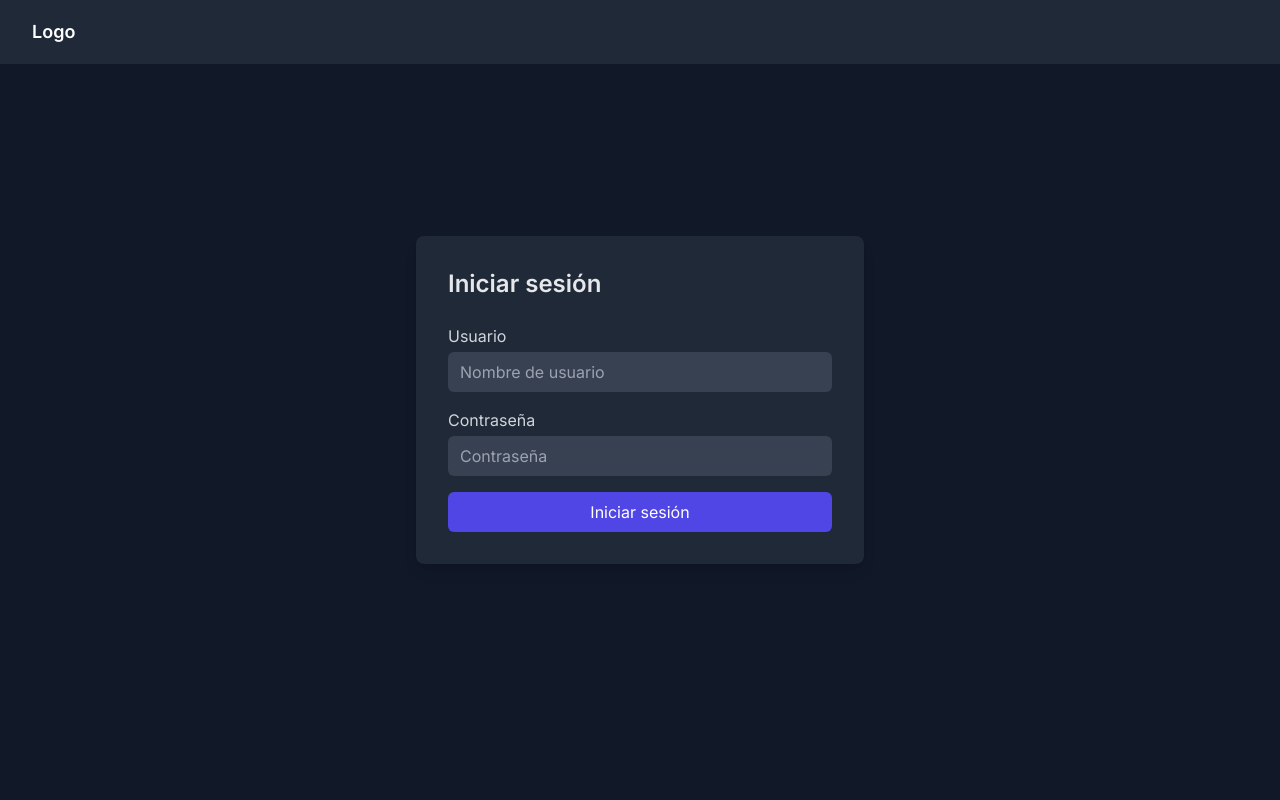
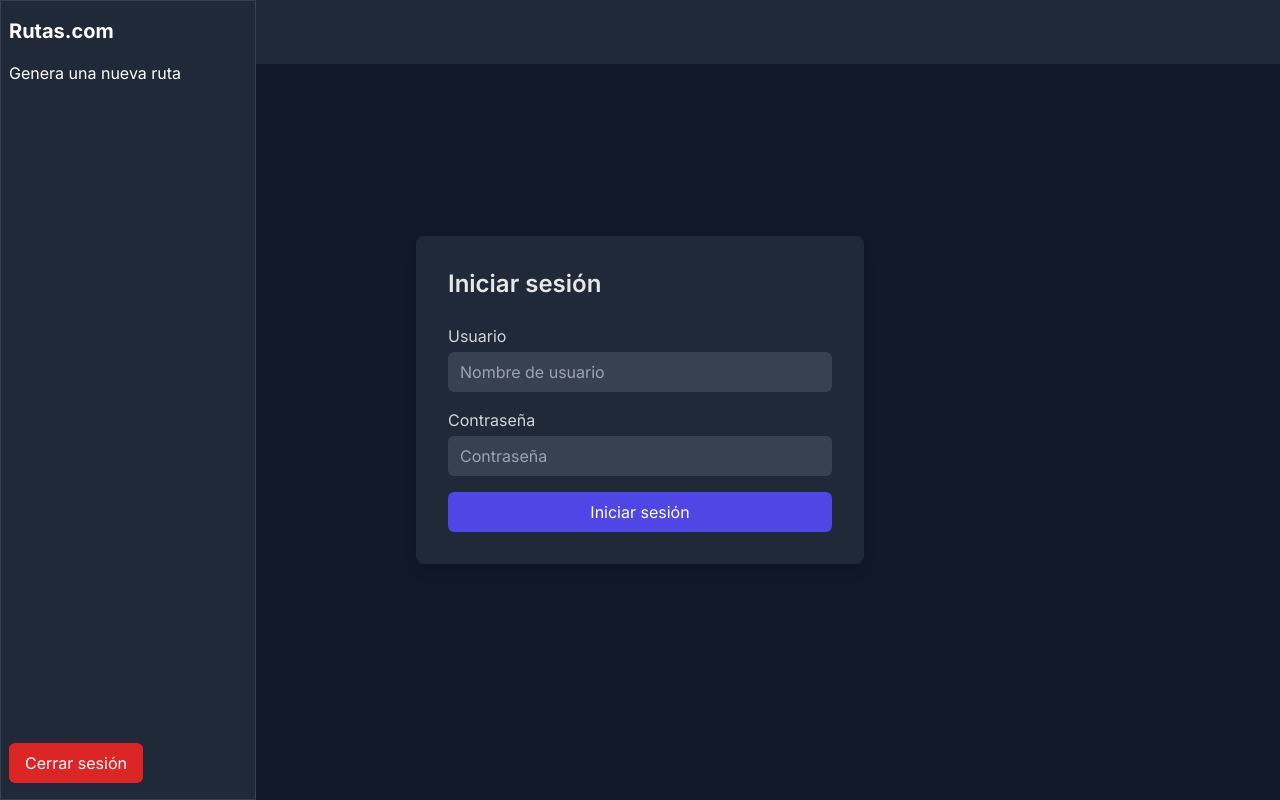
Before and after one commit to JeffersonDavid/rutas-front, a Next.js app: page /login in a window 1280 px wide. Built offline with nearby package versions, Linux system fonts and the light colour scheme.

Commit message:
add nav2

```diff
--- a/package.json
+++ b/package.json
@@ -9,9 +9,12 @@
     "lint": "next lint"
   },
   "dependencies": {
+    "@coreui/icons": "^3.0.1",
+    "@coreui/icons-react": "^2.2.1",
     "@headlessui/react": "^1.7.19",
     "@heroicons/react": "^2.1.3",
     "@material-tailwind/react": "^2.1.9",
+    "@mui/icons-material": "^5.15.17",
     "crypto-js": "^4.2.0",
     "crypto-library": "^1.0.3",
     "jose": "^5.2.4",
--- a/src/app/appContexts/AuthContext.tsx
+++ b/src/app/appContexts/AuthContext.tsx
@@ -82,7 +82,7 @@ export const AuthProvider: React.FC<AuthProviderProps> = ({ children }) => {
 
   // Logout function
   const logout = () => {
-    localStorage.removeItem(storage_key);
+    localStorage.clear();
     setAuthToken(null);
   };
 
--- a/src/app/components/coreStyles/coreStyles.tsx
+++ b/src/app/components/coreStyles/coreStyles.tsx
@@ -1,3 +1,3 @@
-export const appPrettyBorder: string = 'border border-sky-500 divide-y divide-slate-700';
+export const appPrettyBorder: string = 'nav2';
 export const appText: string = 'text-gray-300';
 export const appHover = 'hover:bg-gray-700 hover:text-white block px-3 py-2 rounded-md text-md'
--- a/src/app/components/navigation/dropdown.tsx
+++ b/src/app/components/navigation/dropdown.tsx
@@ -1,7 +1,7 @@
 import React, { useState } from 'react';
 import {appPrettyBorder,appText,appHover} from '../coreStyles/coreStyles'
 
-const Dropdown: React.FC<{ options: string[], title: string }> = ({ options , title }) => {
+const Dropdown: React.FC<{ options: React.ReactNode[], title: React.ReactNode }> = ({ options , title }) => {
 
   const [isOpen, setIsOpen] = useState(false);
   const dropdownBorder = appPrettyBorder
@@ -13,25 +13,19 @@ const Dropdown: React.FC<{ options: string[], title: string }> = ({ options , ti
       {/* Botón del dropdown */}
       <button
         onClick={() => setIsOpen(!isOpen)}
-        className={ `${dropdownText} ${dropDownHover} block px-3 py-2 rounded-md text-md ${isOpen ? 'bg-gray-700 text-white' : '' }`}
+        className={ `${dropdownText} ${dropDownHover} nav2 block px-3 py-2 rounded-md text-md ${isOpen ? 'bg-gray-700 text-white' : '' }`}
       >
         <div className='flex'>{title}
           <span role="img" className={`m-2 ${isOpen && 'pulse'}`} aria-label="down arrow" style={{ fontSize: '0.6rem' }}> ▼ </span>
-         </div>
+        </div>
       </button>
 
       {/* Contenido del dropdown */}
       {isOpen && (
-        <div className={`absolute right-0 mt-2 w-56 bg-white shadow-lg rounded-md z-10 ${dropdownBorder}`}>
+        <div className={`absolute right-0 mt-2 w-56 bg-white shadow-lg rounded-md z-10`}>
           {/* Elementos del dropdown */}
           {options.map((option, index) => (
-            <a
-              key={index}
-              href="#"
-              className={`${dropdownText} ${dropDownHover} block px-4 py-2 bg-gray-800 text-xs`}
-            >
-              {option}
-            </a>
+              <div className={`${dropdownText} ${dropDownHover} ${dropdownBorder} bg-gray-800 text-xs block`}> {option} </div>
           ))}
         </div>
       )}
--- a/src/app/components/navigation/nav.tsx
+++ b/src/app/components/navigation/nav.tsx
@@ -1,9 +1,8 @@
 'use client'
 import React, { useState } from 'react';
 import Dropdown from './dropdown';
-import LinkNav from './linkNav';
 import { useAuth } from '../../appContexts/AuthContext';
-import {appPrettyBorder,appText,appHover} from '../coreStyles/coreStyles'
+
 
 export default function Navbar() {
 
@@ -15,16 +14,20 @@ export default function Navbar() {
 
   type NavSkeletonItem = React.ReactNode;
   const navSkeleton: NavSkeletonItem[] = [
-  <Dropdown key={1} options={['Añadir sitios de entrega', 'Calcular trayecto']} title="Planificador diario" />,
-  <button key={2} onClick={logout} className={`${appText} ${appHover}`}>Logout</button>
-];
+    <Dropdown key={1} options= {
+      [
+      <a href='#' className='linkmenu w-full text-justify'> Mi perfil </a>,
+      <button onClick={logout} className='w-full text-justify'>Logout</button>
+      ]
+    } title={'Mi perfil'} />,
+  ];
 
   return (
     <nav className={"bg-gray-800"}>
       <div className="max-w-7xl mx-auto px-2 sm:px-6 lg:px-8 relative">
         <div className="flex items-center justify-between h-16">
           <div className="flex-shrink-0">
-            <span className="text-white text-lg font-semibold">Logo</span>
+            <span className="text-white text-lg font-semibold">{'Rutas.com'}</span>
           </div>
 
           <div className="flex items-center">
--- /dev/null
+++ b/src/app/components/navigation/verticalNav.tsx
@@ -0,0 +1,30 @@
+import React from 'react';
+
+
+const VerticalNavComponent = () => {
+
+  return (
+    <nav className=" nav2 bg-gray-800 w-64 h-screen py-4 px-2 flex flex-col justify-between">
+      <div>
+        {/* Logo o título del menú */}
+        <h1 className="text-white text-xl font-bold mb-4"> Rutas.com </h1>
+
+        {/* Enlaces del menú */}
+        <ul className="space-y-2">
+          <li>
+            <a href="/" className="text-white hover:text-gray-300">Genera una nueva ruta</a>
+          </li>
+        </ul>
+      </div>
+
+      <div>
+        {/* Otros elementos del menú, como el botón de logout */}
+        { /* isAuthenticated &&*/ (
+          <button className="bg-red-600 text-white py-2 px-4 rounded-md">Cerrar sesión</button>
+        )}
+      </div>
+    </nav>
+  );
+};
+
+export default VerticalNavComponent;
--- a/src/app/dashboard/page.tsx
+++ b/src/app/dashboard/page.tsx
@@ -1,13 +1,11 @@
-import { redirect } from 'next/navigation'
+
 import Middleware from "../components/auth/pageMiddleware";
 
 const Dashboard = () => {
   return (
     <>
       <Middleware>
-
-      <h1>Dashboard</h1>
-
+          <h1>Dashboard</h1>
       </Middleware>
     </>
   );
--- a/src/app/globals.css
+++ b/src/app/globals.css
@@ -79,3 +79,12 @@ nav{
 }
 
 /*************/
+
+.linkmenu{
+  display: block !important;
+}
+
+
+.nav2{
+  border: 1pt solid #373f54;
+}
--- a/src/app/layout.tsx
+++ b/src/app/layout.tsx
@@ -5,6 +5,7 @@ import "./globals.css";
 import NavComponent from './components/navigation/nav'
 import { AuthProvider } from "./appContexts/AuthContext";
 import { LoaderProvider } from "./appContexts/AppLoader";
+import VerticalNavComponent from "./components/navigation/verticalNav";
 
 
 const inter = Inter({ subsets: ["latin"] });
@@ -26,9 +27,10 @@ export default function RootLayout({
             <body className={`${inter.className}`}>
               <LoaderProvider>
                 <NavComponent/>
-                <div className=" min-h-screen flex items-center justify-center bg-gray-900">
-                  {children}
-                </div>
+                  <VerticalNavComponent/>
+                  <div className=" min-h-screen flex items-center justify-center bg-gray-900">
+                    {children}
+                  </div>
               </LoaderProvider>
             </body>
       </AuthProvider>
--- a/src/app/login/page.tsx
+++ b/src/app/login/page.tsx
@@ -4,7 +4,6 @@ import { useAuth } from '../appContexts/AuthContext';
 import CustomAlert from '../components/alerts/customAlert';
 import { useRouter,useParams } from 'next/navigation'
 import { useLoader } from '../appContexts/AppLoader';
-import { redirect } from 'next/navigation';
 
 const Login = () => {
 
@@ -30,14 +29,14 @@ const Login = () => {
   }, [authError,isLoading])
 
   const handleLogin = async () => {
+
     const userData = { name, password };
+
       try {
-
             setIsLoading(true);
             await login(userData);
             localStorage.removeItem(loginSignal);
             router.push('/dashboard')
-
       } catch (error) {
             setIsLoading(false);
       } finally {
```
Also changed, not shown: 1 other file (tests, documents, lock files or other folders). Lines whose indentation alone changed are shown as unchanged.
